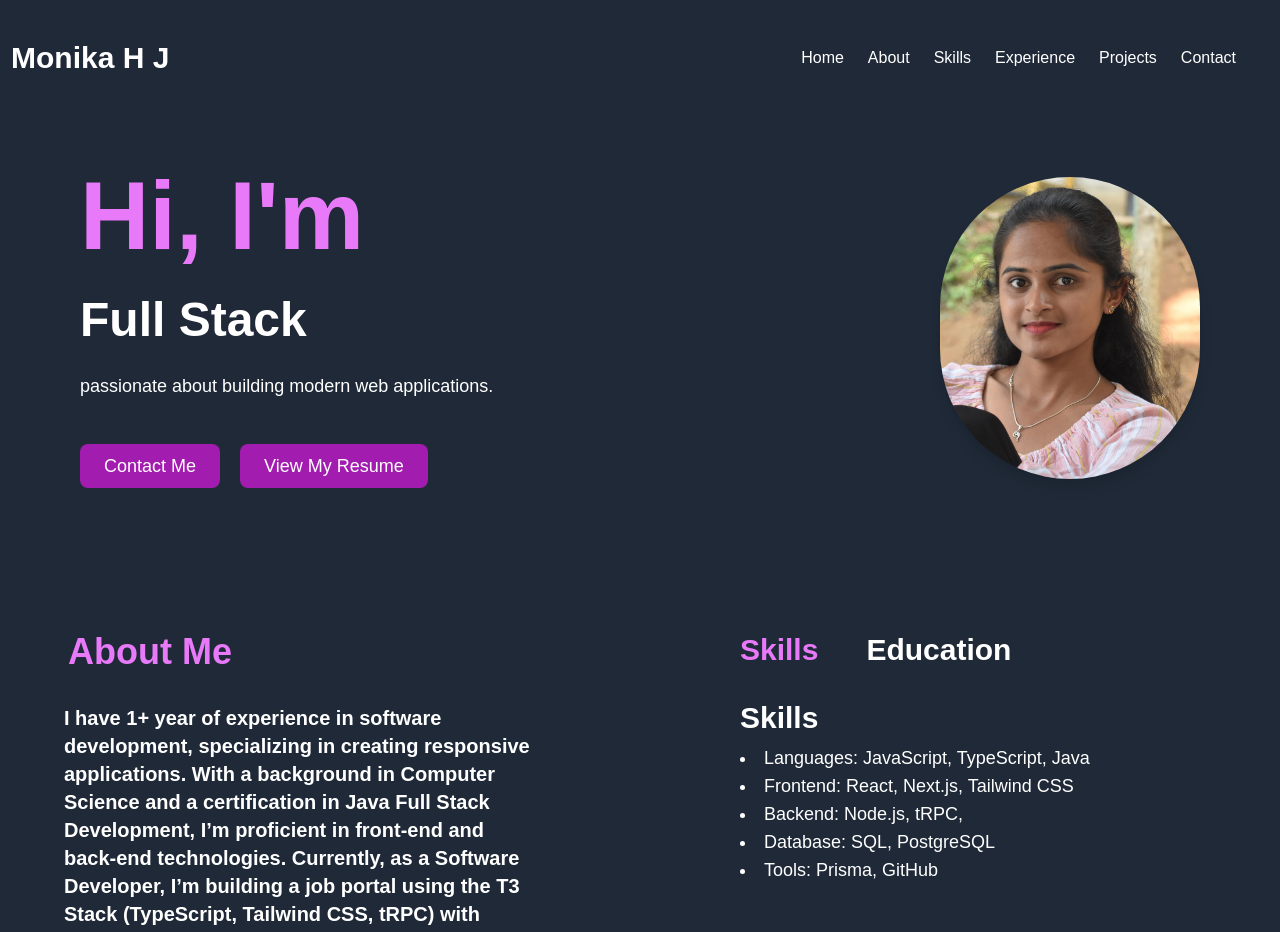
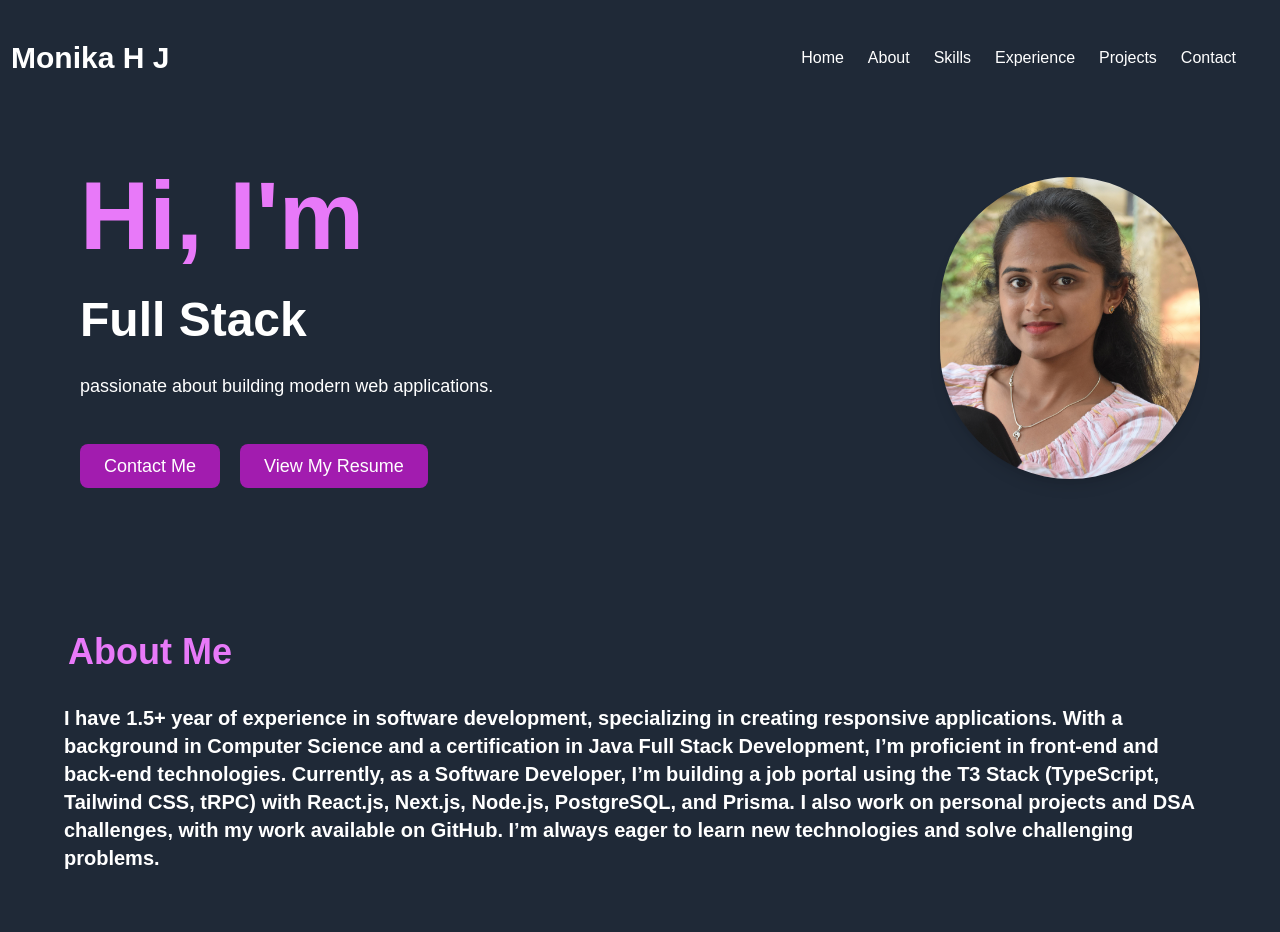
Before and after one commit to MonikaDevHJ/MonikaHJ_Portfolio, a Next.js app: page / in a window 1280 px wide. Shown: the top 932 px of the page. Built offline with nearby package versions, Linux system fonts and the light colour scheme.

Commit message:
makign aos animation effect

```diff
--- a/package.json
+++ b/package.json
@@ -9,12 +9,14 @@
     "lint": "next lint"
   },
   "dependencies": {
+    "aos": "^2.3.4",
     "next": "15.0.4",
     "react": "^19.0.0",
     "react-dom": "^19.0.0",
     "react-icons": "^5.5.0"
   },
   "devDependencies": {
+    "@types/aos": "^3.0.7",
     "@types/node": "^20",
     "@types/react": "^19",
     "@types/react-dom": "^19",
--- a/src/components/About.tsx
+++ b/src/components/About.tsx
@@ -4,18 +4,18 @@ import React, { useState } from "react";
 type Section = "Skills" | "Education";
 
 const About: React.FC = () => {
-  const [activeSection, setActiveSection] = useState<Section>("Skills");
+  // const [activeSection, setActiveSection] = useState<Section>("Skills");
 
   return (
     /* eslint-disable react/no-unescaped-entities */
 
-    <div id="about" className="px-11 py-16 mt-1 animate-fade-in">
+    <div data-aos="fade-up" id="about" className="px-11 py-16 mt-1 animate-fade-in">
       <div className="flex flex-wrap lg:space-x-40">
         {/* First Column */}
         <div className="flex-1 p-5">
           <p className="font-bold text-fuchsia-400   ml-1 text-4xl">About Me</p>
           <p className="text-white font-semibold text-xl mt-8">
-            I have 1+ year of experience in software development, specializing
+            I have 1.5+ year of experience in software development, specializing
             in creating responsive applications. With a background in Computer
             Science and a certification in Java Full Stack Development, I’m
             proficient in front-end and back-end technologies. Currently, as a
@@ -27,61 +27,11 @@ const About: React.FC = () => {
           </p>
         </div>
 
-        {/* Second Column */}
-        <div className="flex-1 p-5 animate-slide-left">
-          <div className="flex space-x-12 text-xl mb-4">
-            {/* Clickable Skills Section */}
-            <span
-              className={`font-bold text-3xl cursor-pointer ${
-                activeSection === "Skills" ? "text-fuchsia-400" : "text-white"
-              }`}
-              onClick={() => setActiveSection("Skills")}
-            >
-              Skills
-            </span>
-
-            {/* Clickable Education Section */}
-            <span
-              className={`font-bold text-3xl cursor-pointer ${
-                activeSection === "Education" ? "text-fuchsia-400" : "text-white"
-              }`}
-              onClick={() => setActiveSection("Education")}
-            >
-              Education
-            </span>
-          </div>
-
-          {/* Skills Section */}
-          {activeSection === "Skills" && (
-            <div>
-              <p className="font-bold text-white text-3xl mt-8 mb-2">Skills</p>
-              <ul className="text-white list-disc list-inside text-lg">
-                <li>Languages: JavaScript, TypeScript, Java</li>
-                <li>Frontend: React, Next.js, Tailwind CSS</li>
-                <li>Backend: Node.js, tRPC, </li>
-                <li>Database: SQL,  PostgreSQL</li>
-
-                <li>Tools: Prisma, GitHub</li>
-              </ul>
-            </div>
-          )}
-
-          {/* Education Section */}
-          {activeSection === "Education" && (
-            <div>
-              <p className="font-bold text-white text-3xl mt-8 mb-2">Education</p>
-              <ul className="text-white list-disc list-inside text-lg">
-                <li>Bachelor’s of   Computer Science</li>
-                <li>Certified Java Full Stack Developer</li>
-              </ul>
-            </div>
-          )}
 
         </div>
 
 
       </div>
-    </div>
   );
 };
 
--- a/src/components/Contact.tsx
+++ b/src/components/Contact.tsx
@@ -10,7 +10,7 @@ import Github from "../assets/Github.png";
 const Contact: React.FC = () => {
   return (
     /* eslint-disable-next-line react/no-unescaped-entities */
-    <div id="contact" className="px-8 py-6 mt-12  animate-fade-in bg-gray-800 ">
+    <div data-aos="fade-up"   id="contact" className="px-8 py-6 mt-12  animate-fade-in bg-gray-800 ">
       <div>
         <p className="font-bold text-fuchsia-400 ml-5 text-4xl">Let&#39;s Connect</p>
       </div>
--- a/src/components/Home.tsx
+++ b/src/components/Home.tsx
@@ -6,7 +6,7 @@ import Link from 'next/link';
 
 const Home = () => {
   return (
-    <section id="home" className="flex flex-col md:flex-row items-center justify-between gap-1 md:gap-52 lg:gap-96 px-4 md:px-5 lg:px-20 py-14 bg-gray-800 text-white animate-fade-in">
+    <section data-aos="fade-up" id="home" className="flex flex-col md:flex-row items-center justify-between gap-1 md:gap-52 lg:gap-96 px-4 md:px-5 lg:px-20 py-14 bg-gray-800 text-white animate-fade-in">
       {/* Left Side (Text Content) */}
       <div className="w-full md:w-1/2 text-2xl animate-slide-left">
         <p className="text-5xl md:text-6xl lg:text-8xl font-semibold mb-4 text-fuchsia-400">Hi, I&#39;m</p>
--- a/src/components/Project.tsx
+++ b/src/components/Project.tsx
@@ -58,7 +58,7 @@ const Project: React.FC = () => {
   return (
     /* eslint-disable react/no-unescaped-entities */
 
-    <div  id="projects" className="px-8 py-6 mt-1 animate-fade-in bg-gray-800">
+    <div  data-aos="fade-up" id="projects" className="px-8 py-6 mt-1 animate-fade-in bg-gray-800">
       <div>
         <p className="font-bold text-fuchsia-400 ml-5 text-4xl"> Projects</p>
       </div>
--- a/src/components/skills.tsx
+++ b/src/components/skills.tsx
@@ -9,31 +9,66 @@ import {
   SiMui,
   SiTailwindcss,
   SiPostgresql,
-  SiPrisma,
+  SiPrisma
 } from "react-icons/si";
 
 const Skills = () => {
   const [filter, setFilter] = useState("All");
 
   const icons = [
-    { icon: <SiJavascript color="#f7df1e" />, name: "JavaScript", category: ["Frontend", "Backend"] },
-    { icon: <SiTypescript color="#3178c6" />, name: "TypeScript", category: ["Frontend", "Backend"] },
+    {
+      icon: <SiJavascript color="#f7df1e" />,
+      name: "JavaScript",
+      category: ["Frontend", "Backend"]
+    },
+    {
+      icon: <SiTypescript color="#3178c6" />,
+      name: "TypeScript",
+      category: ["Frontend", "Backend"]
+    },
     { icon: <SiReact color="#61dafb" />, name: "React", category: "Frontend" },
-    { icon: <SiNextdotjs color="#000000" />, name: "Next.js", category: ["Frontend", "Backend"] },
-    { icon: <SiTailwindcss color="#38bdf8" />, name: "Tailwind CSS", category: "Frontend" },
-    { icon: <SiMui color="#007fff" />, name: "Material UI", category: "Frontend" },
-    { icon: <SiBootstrap color="#7952b3" />, name: "Bootstrap", category: "Frontend" },
+    {
+      icon: <SiNextdotjs color="#000000" />,
+      name: "Next.js",
+      category: ["Frontend", "Backend"]
+    },
+    {
+      icon: <SiTailwindcss color="#38bdf8" />,
+      name: "Tailwind CSS",
+      category: "Frontend"
+    },
+    {
+      icon: <SiMui color="#007fff" />,
+      name: "Material UI",
+      category: "Frontend"
+    },
+    {
+      icon: <SiBootstrap color="#7952b3" />,
+      name: "Bootstrap",
+      category: "Frontend"
+    },
 
-    { icon: <SiNodedotjs color="#3c873a" />, name: "Node.js", category: "Backend" },
+    {
+      icon: <SiNodedotjs color="#3c873a" />,
+      name: "Node.js",
+      category: "Backend"
+    },
     { icon: <SiPrisma color="#2d3748" />, name: "Prisma", category: "Backend" },
 
-    { icon: <SiPostgresql color="#336791" />, name: "PostgreSQL", category: "Database" },
+    {
+      icon: <SiPostgresql color="#336791" />,
+      name: "PostgreSQL",
+      category: "Database"
+    }
   ];
 
-  const filteredIcons = filter === "All" ? icons : icons.filter((tech) =>tech.category.includes (filter));
+  const filteredIcons =
+    filter === "All"
+      ? icons
+      : icons.filter((tech) => tech.category.includes(filter));
 
   return (
-    <div className="px-12 py-16 animate-fade-in">
+    <div data-aos="fade-up" className="px-12 py-16 animate-fade-in">
       <h2 className="text-4xl font-bold text-fuchsia-400 mb-8">Skills</h2>
 
       {/* Filter Buttons */}
@@ -42,8 +77,11 @@ const Skills = () => {
           <button
             key={cat}
             onClick={() => setFilter(cat)}
-            className={`px-4 py-2 rounded-full font-medium ${filter === cat ? "bg-fuchsia-500 text-white" : "bg-gray-200 text-black"
-              } hover:scale-105 transition-all duration-300`}
+            className={`px-4 py-2 rounded-full font-medium ${
+              filter === cat
+                ? "bg-fuchsia-500 text-white"
+                : "bg-gray-200 text-black"
+            } hover:scale-105 transition-all duration-300`}
           >
             {cat}
           </button>
--- a/src/pages/_app.tsx
+++ b/src/pages/_app.tsx
@@ -1,6 +1,16 @@
 import "@/styles/globals.css";
 import type { AppProps } from "next/app";
+import { useEffect } from "react";
+import AOS from "aos";
+import "aos/dist/aos.css"; // AOS styles
 
 export default function App({ Component, pageProps }: AppProps) {
+  useEffect(() => {
+    AOS.init({
+      duration: 1000, // Animation duration
+      once: false,     // Only animate once
+    });
+  }, []);
+
   return <Component {...pageProps} />;
 }
--- a/src/pages/index.tsx
+++ b/src/pages/index.tsx
@@ -28,7 +28,7 @@ const Index = () => {
       <Navbar />
 
       {/* Each section with a unique ID for navigation */}
-      <div className="pt-28">
+      <div  className="pt-28">
       <section id="home">
         <Home />
       </section>
```
Also changed, not shown: 1 other file (tests, documents, lock files or other folders).
